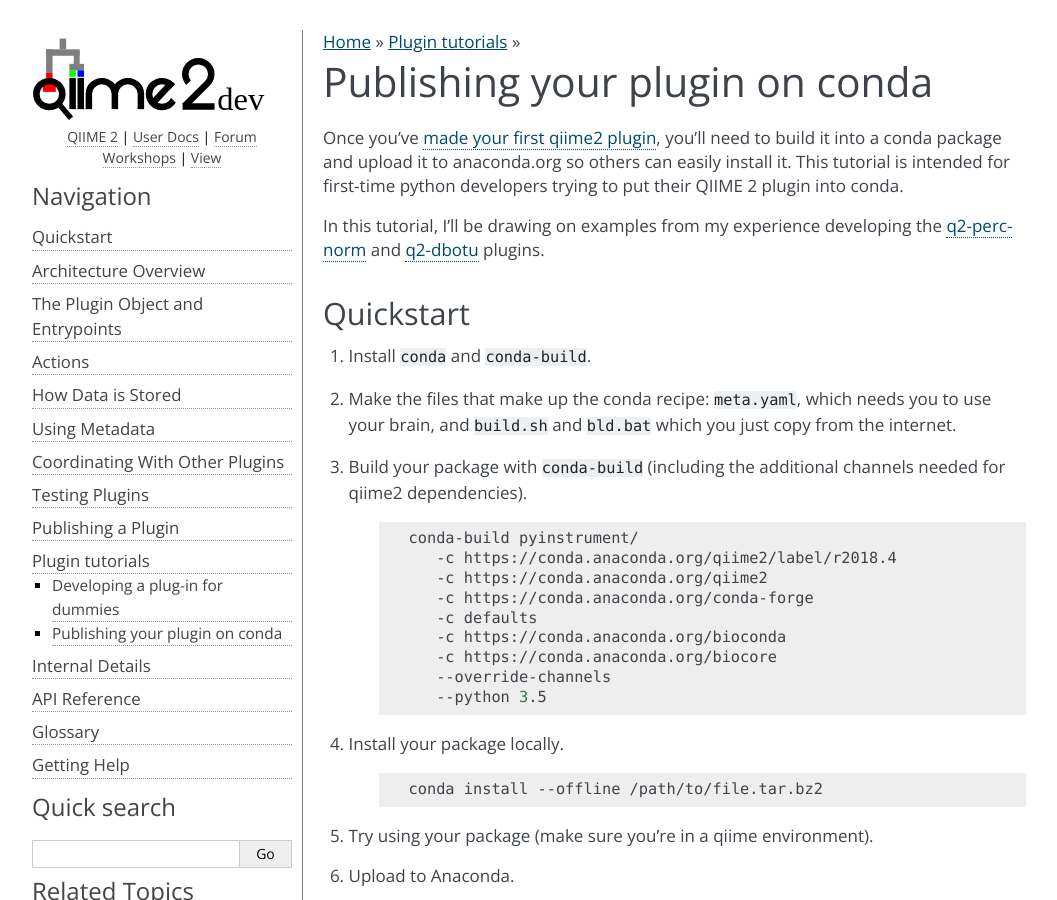
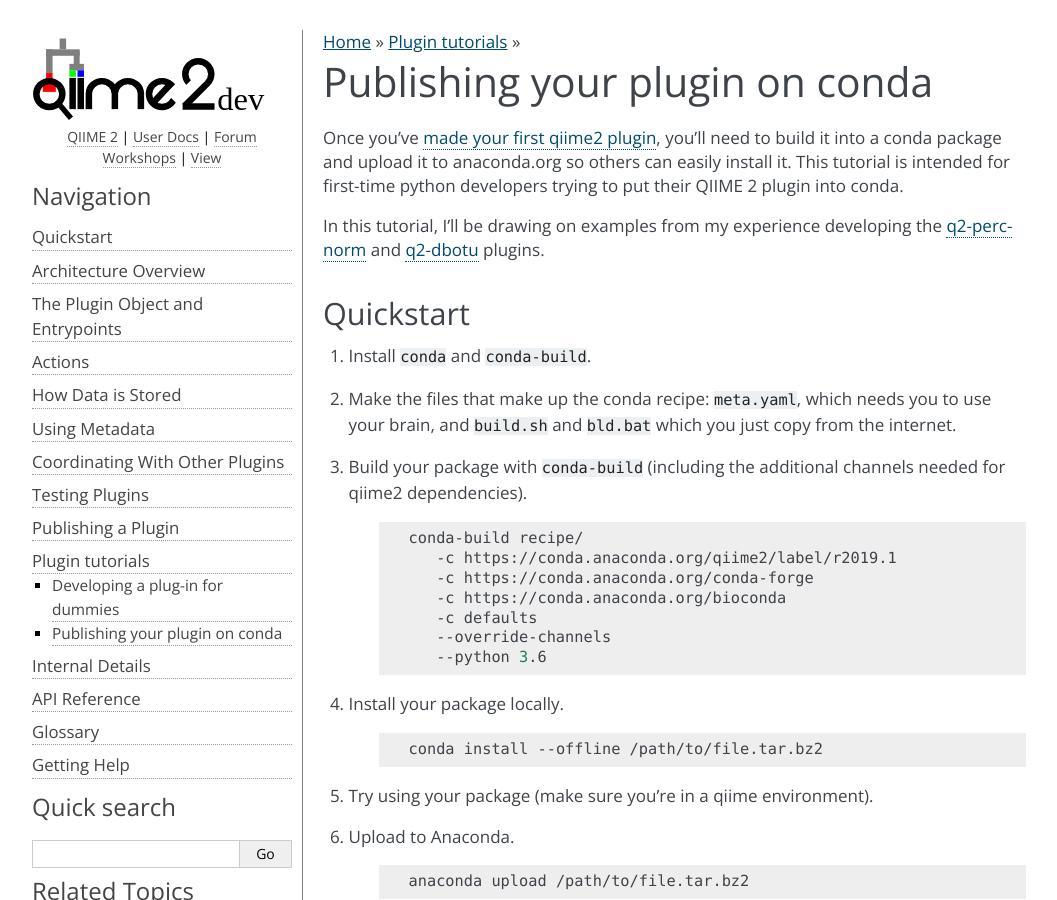
Before and after one commit to qiime2/dev-docs, a Sphinx documentation site: the page built from source/tutorials/conda-tutorial.rst, in a window 1280 px wide and 900 px high. Shown: the whole window, without its empty margins (106-1163 px from the left). Built offline with Sphinx 7.4.7, drawn with Linux system fonts in a browser that asks for light colours; some of the changed text lies outside the part shown.

Commit message:
MAINT: Update all 2018 to 2019 versions in the conda plugin tutorial (#32)

```diff
--- a/source/tutorials/conda-tutorial.rst
+++ b/source/tutorials/conda-tutorial.rst
@@ -24,15 +24,13 @@ Quickstart
 
     .. code-block:: bash
 
-        conda-build pyinstrument/
-           -c https://conda.anaconda.org/qiime2/label/r2018.4
-           -c https://conda.anaconda.org/qiime2
+        conda-build recipe/
+           -c https://conda.anaconda.org/qiime2/label/r2019.1
            -c https://conda.anaconda.org/conda-forge
+           -c https://conda.anaconda.org/bioconda
            -c defaults
-           -c https://conda.anaconda.org/bioconda
-           -c https://conda.anaconda.org/biocore
            --override-channels
-           --python 3.5
+           --python 3.6
 
 4. Install your package locally.
 
@@ -213,9 +211,9 @@ what happens if you have something more complicated that you need to do.
 Build your package
 ------------------
 
-Go to your repo's root directory, and run ``conda-build pyinstrument/``.
+Go to your repo's root directory, and run ``conda-build recipe/``.
 This assumes you put your ``meta.yaml`` and build files in a folder
-called ``pyinstrument``.
+called ``recipe``.
 
 If you're working on a qiime plugin, that probably won't work, because
 you need to tell conda to look for dependencies in lots of different channels. Thankfully, the qiime2 `development
@@ -225,15 +223,13 @@ To build a qiime2 plugin, the command you have to run is actually:
 
 ::
 
-     conda-build pyinstrument/ \
-      -c https://conda.anaconda.org/qiime2/label/r2018.4 \
-      -c https://conda.anaconda.org/qiime2 \
-      -c https://conda.anaconda.org/conda-forge \
-      -c defaults \
-      -c https://conda.anaconda.org/bioconda \
-      -c https://conda.anaconda.org/biocore \
-      --override-channels \
-      --python 3.5
+    conda-build recipe/
+       -c https://conda.anaconda.org/qiime2/label/r2019.1
+       -c https://conda.anaconda.org/conda-forge
+       -c https://conda.anaconda.org/bioconda
+       -c defaults
+       --override-channels
+       --python 3.6
 
 Install your package
 ~~~~~~~~~~~~~~~~~~~~
@@ -244,7 +240,7 @@ says you can now install your package with the ``--use-local`` flag:
 
 ::
 
-    conda install --use-local pyinstrument/
+    conda install --use-local recipe/
 
 However, this didn't work for me (it says that the package isn't found).
 Rather than troubleshoot this, I found out that you can also install a
@@ -360,7 +356,8 @@ documentation <https://conda.io/docs/user-guide/tutorials/build-pkgs-skeleton.ht
 
 .. code:: bash
 
-    anaconda upload /Users/claire/anaconda/conda-bld/noarch/q2_perc_norm-2018.4.0-py35_0.tar.bz2
+    anaconda upload /Users/claire/anaconda/envs/qiime2-2019.1/conda-bld/noarch/q2_perc_norm-v2-py36_0.tar.bz2
+
 
 Install the package from conda
 ==============================
@@ -381,7 +378,7 @@ qiime2.
 
 .. code:: bash
 
-    source activate qiime2-2018.4
+    source activate qiime2-2019.1
     conda install -c cduvallet q2_perc_norm
 
 Another "gotcha!" that got me is that if you want to see which packages
```
